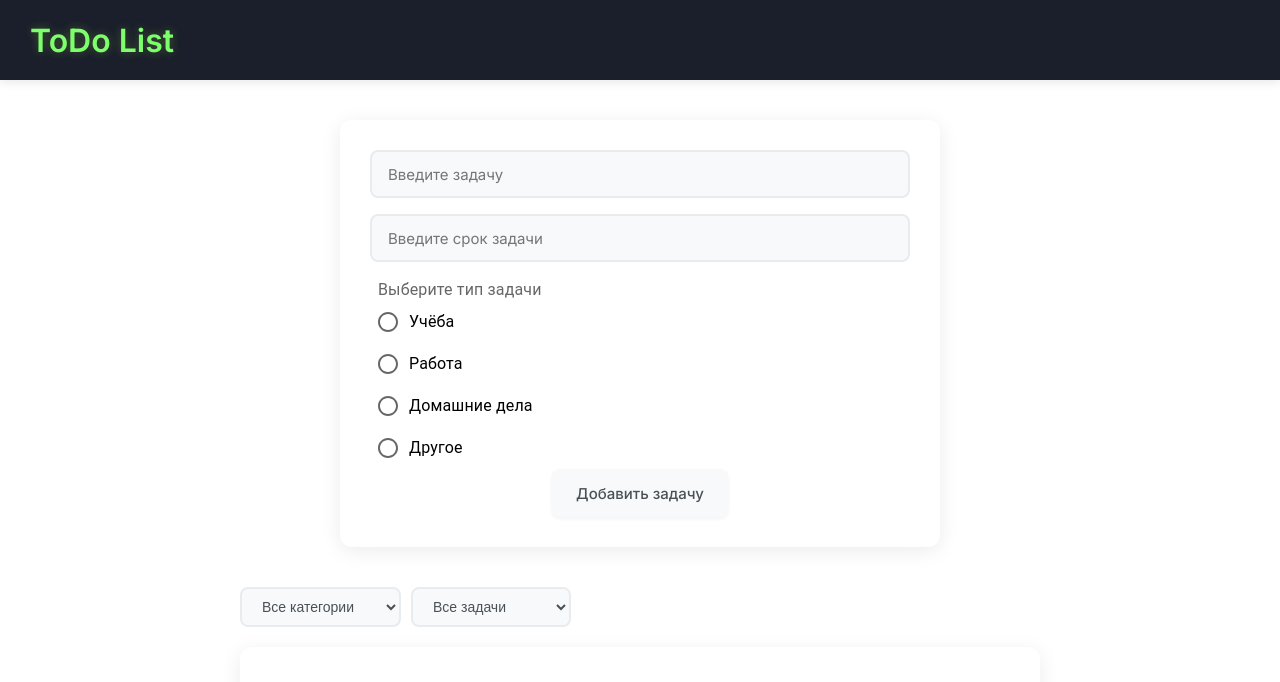
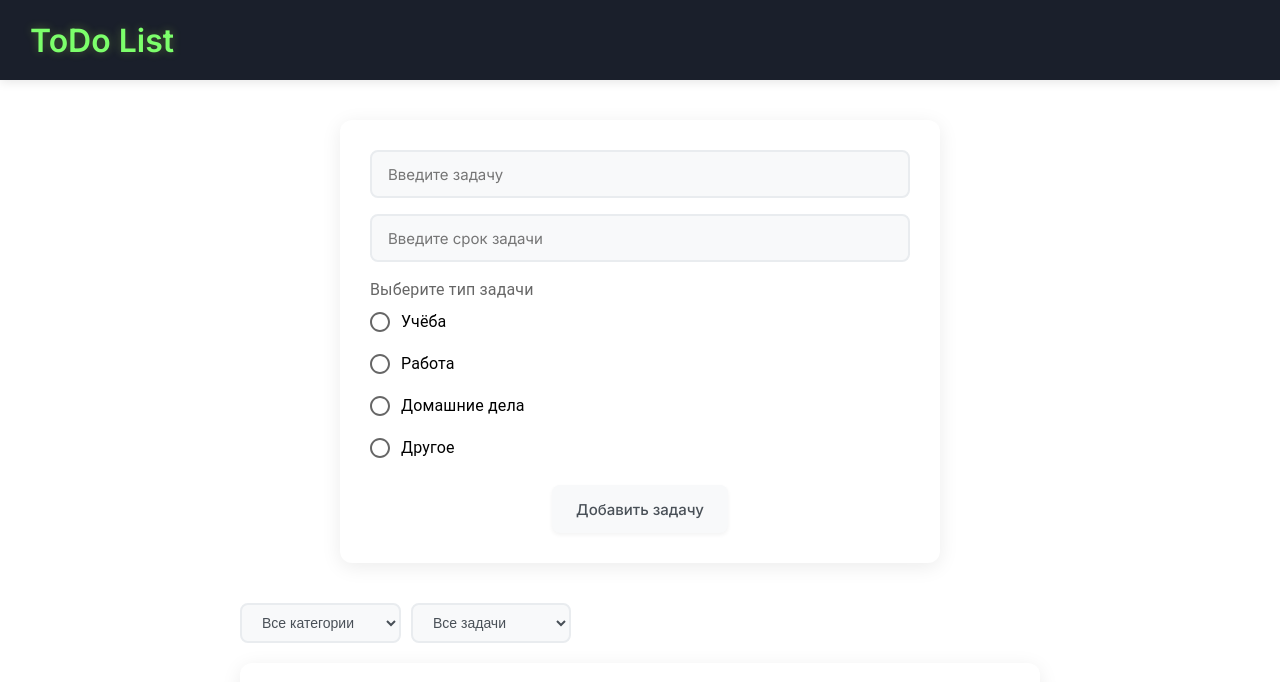
Before and after one commit to ctrl-view/ToDoList, a React (Vite) app: page / in a window 1280 px wide. Shown: the top 682 px of the page. Built offline with nearby package versions, Linux system fonts and the light colour scheme.

Commit message:
style: update favicon + update spacing

```diff
--- a/index.html
+++ b/index.html
@@ -2,7 +2,7 @@
 <html lang="en">
   <head>
     <meta charset="UTF-8" />
-    <link rel="icon" type="image/svg+xml" href="./public/notebook-svgrepo-com.svg" />
+    <link rel="icon" type="image/svg+xml" href="./favicon.svg" />
     <link rel="preconnect" href="https://fonts.googleapis.com">
     <link rel="preconnect" href="https://fonts.gstatic.com" crossorigin>
     <link href="https://fonts.googleapis.com/css2?family=Inter:ital,opsz,wght@0,14..32,100..900;1,14..32,100..900&family=Lato:ital,wght@0,100;0,300;0,400;0,700;0,900;1,100;1,300;1,400;1,700;1,900&display=swap" rel="stylesheet">
--- a/src/components/pages/Main.jsx
+++ b/src/components/pages/Main.jsx
@@ -78,7 +78,7 @@
             <FormContainer>
                 <InputComponent inputValue={task} action={setTask} placeholder={'Введите задачу'}></InputComponent>
                 <InputComponent inputValue={deadline} action={setDeadline} placeholder={'Введите срок задачи'}></InputComponent>
-                <FormControl style={{marginLeft: '8px'}}>
+                <FormControl>
                     <FormLabel id="demo-controlled-radio-buttons-group">Выберите тип задачи</FormLabel>
                     <RadioGroup
                         aria-labelledby="demo-controlled-radio-buttons-group"
--- a/src/components/views/global/Head.jsx
+++ b/src/components/views/global/Head.jsx
@@ -1,16 +1,12 @@
 import css from "../../../styles/styles.css"
 const {HeaderContainer, HeaderCSS} = css
 
-
 const Head = () => {
-
-
     return (
         <>
         <HeaderContainer>
             <HeaderCSS.Logo>ToDo List</HeaderCSS.Logo>
         </HeaderContainer>
-
         </>
     )
 }
--- a/src/styles/form.css.js
+++ b/src/styles/form.css.js
@@ -22,6 +22,12 @@
         max-width: 600px;
         box-sizing: border-box;
         transition: all 0.3s ease;
+        gap: 16px;
+
+        & > * {
+            margin: 0;
+        }
+
         &:hover {
             box-shadow: 0 6px 25px rgba(0, 0, 0, 0.12);
         }
@@ -37,7 +43,6 @@
         background-color: #f8f9fa;
         border-radius: 8px;
         padding: 0 16px;
-        margin-bottom: 16px;
         box-sizing: border-box;
         font-size: 15px;
         transition: all 0.2s ease;
@@ -45,9 +50,6 @@
             border-color: #7cff6b;
             background-color: white;
             box-shadow: 0 0 0 3px rgba(124, 255, 107, 0.1);
-        }
-        &:last-child {
-            margin-bottom: 0px;
         }
     `,
     Button: styled.span`
```
Also changed, not shown: public/favicon.svg (added).
